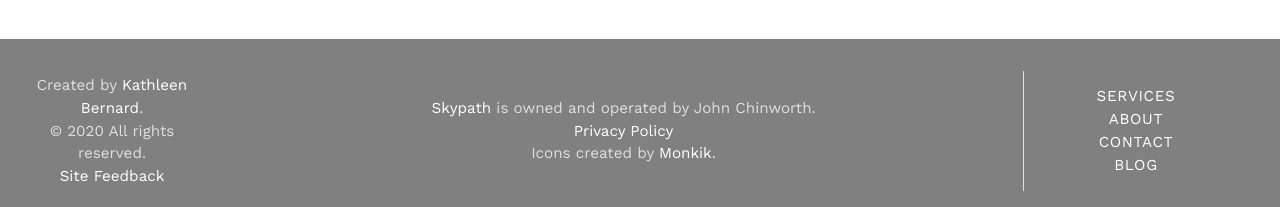
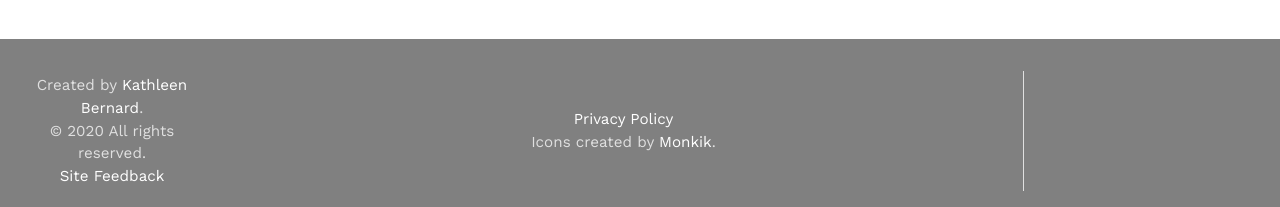
Before and after one commit to kathleenjbernard/kurt-roy-audio, a plain HTML site: page index.html in a window 1280 px wide. Shown: the part 3019-3226 px from the top of the page. Drawn offline with nearby package versions, Linux system fonts and the light colour scheme; a web font is replaced by a local one.

Commit message:
Update index.html

```diff
--- a/index.html
+++ b/index.html
@@ -142,17 +142,12 @@ For my current availability and anticipated turnaround time, send me a text or a
      <div><a href="https://forms.gle/nAb2CbfJSgqVKpGw7" class="footer-reference-link" id="site-feedback-link" target="_blank" class="footer-text">Site Feedback</a></div>
       </div><!--end of column 1-->
       <div class="column-2">
-        <span class="inline"><a href=# class="footer-reference-link" id="footer-skypath-text">Skypath </a>is owned and operated by John Chinworth.</span>
         <a href=# id="privacy-policy-link" class="footer-reference-link" target="_blank">Privacy Policy</a>
         <div class="footer-item">Icons created by <a href="https://www.flaticon.com/authors/monkik" class="footer-reference-link"><span class="footer-text">Monkik</span></a>.
       </div>
       </div> <!--end of column 2-->
 
    <div class="column-3">
-     <div><a href=# class="footer-reference-link">Services</a></div>
-     <div><a href=# class="footer-reference-link">About</a></div>
-     <div><a href=# class="footer-reference-link">Contact</a></div>
-     <div><a href=#  class="footer-reference-link">Blog</a></div>
       </div>  <!--end of column 3-->
     </footer>
         </div> <!--end of footer container-->
```
